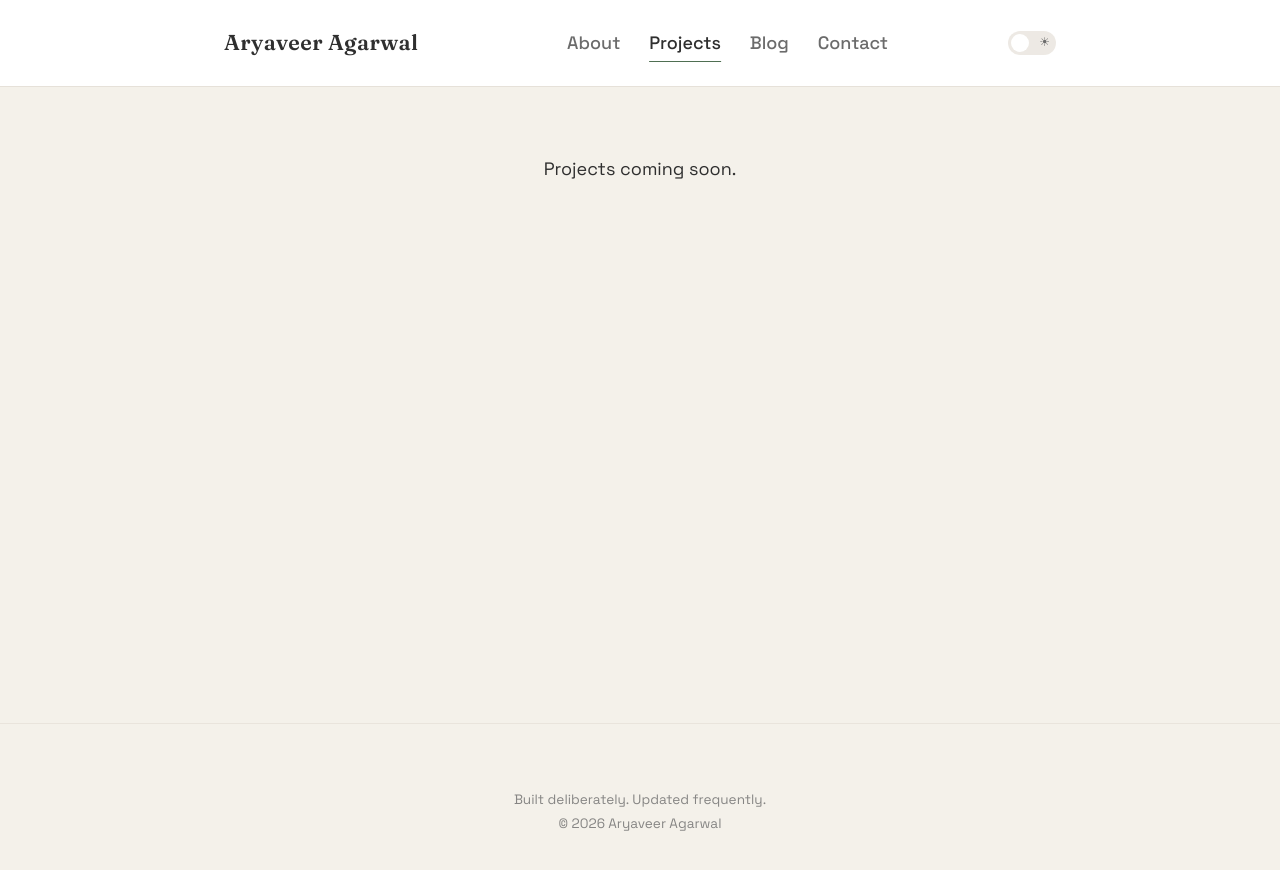
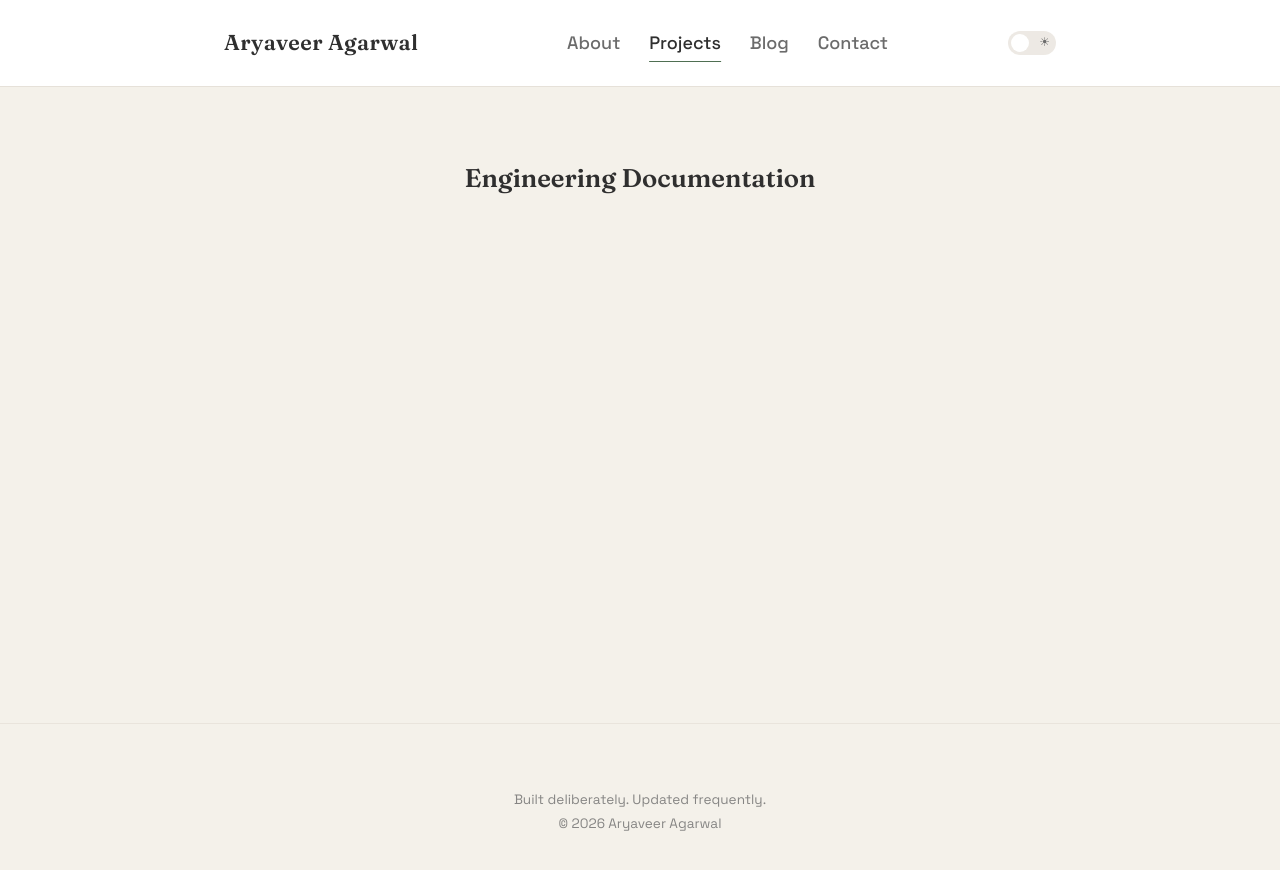
Before and after one commit to aryaveeragarwal/aryaveeragarwal.github.io, a Jekyll site: the page built from projects.md, in a window 1280 px wide. Shown: the top 870 px of the page. Built offline with Jekyll 4.4.1, drawn with Linux system fonts in a browser that asks for light colours.

Commit message:
Update projects.md

```diff
--- a/projects.md
+++ b/projects.md
@@ -4,4 +4,22 @@ title: Projects
 permalink: /projects/
 ---
 
-Projects coming soon.
+## Engineering Documentation
+
+{% assign sorted = site.projects | sort: "date" | reverse %}
+
+<div class="project-list">
+{% for project in sorted %}
+  <a class="project-item" href="{{ project.url }}">
+    <div class="project-date">
+      {{ project.date | date: "%B %Y" }}
+    </div>
+    <div class="project-title">
+      {{ project.title }}
+    </div>
+    <div class="project-excerpt">
+      {{ project.excerpt }}
+    </div>
+  </a>
+{% endfor %}
+</div>
```
